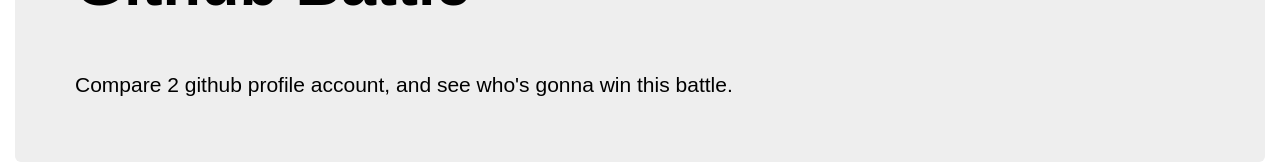
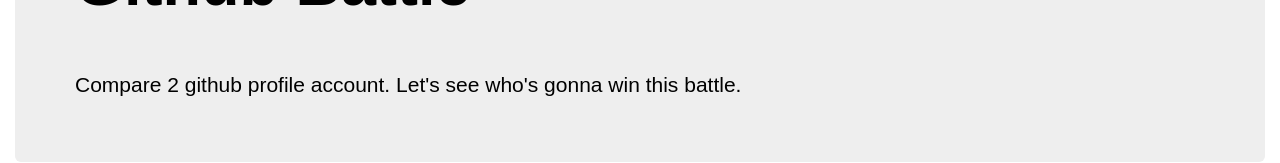
Before and after one commit to vagfsantos/github-battle-app, a website: page src/index.html in a window 1280 px wide. Shown: the part 151-314 px from the top of the page. Drawn offline with nearby package versions, Linux system fonts and the light colour scheme; files that its build step writes are made by us from their sources.

Commit message:
spell checking

```diff
--- a/src/index.html
+++ b/src/index.html
@@ -13,7 +13,7 @@
             <section class="container-fluid">
                 <div class="jumbotron">
                     <h1>Github Battle</h1>
-                    <p>Compare 2 github profile account, and see who's gonna win this battle.</p>
+                    <p>Compare 2 github profile account. Let's see who's gonna win this battle.</p>
                 </div>
             </section><!-- / PAGE HEADER-->
 
```
